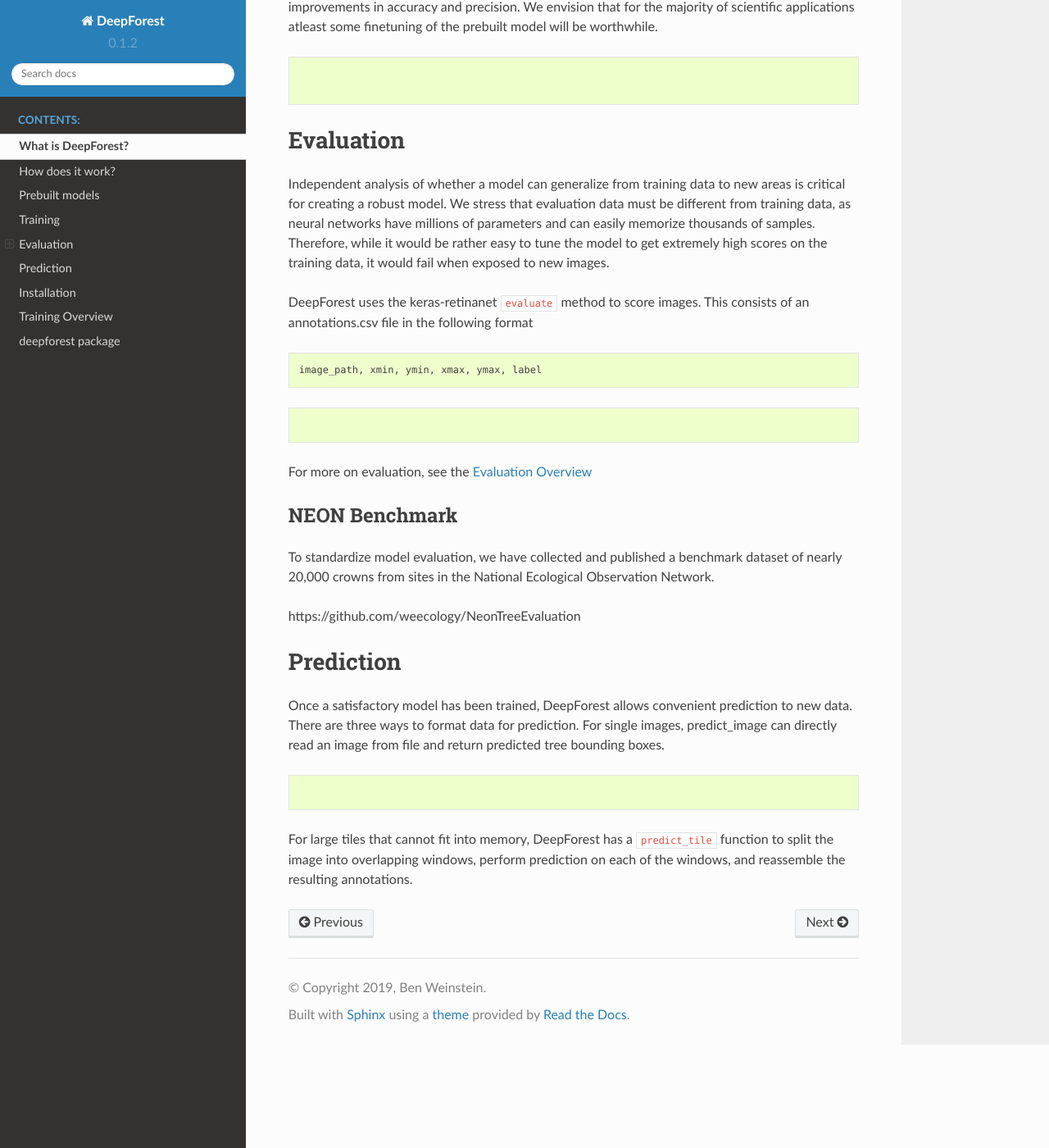
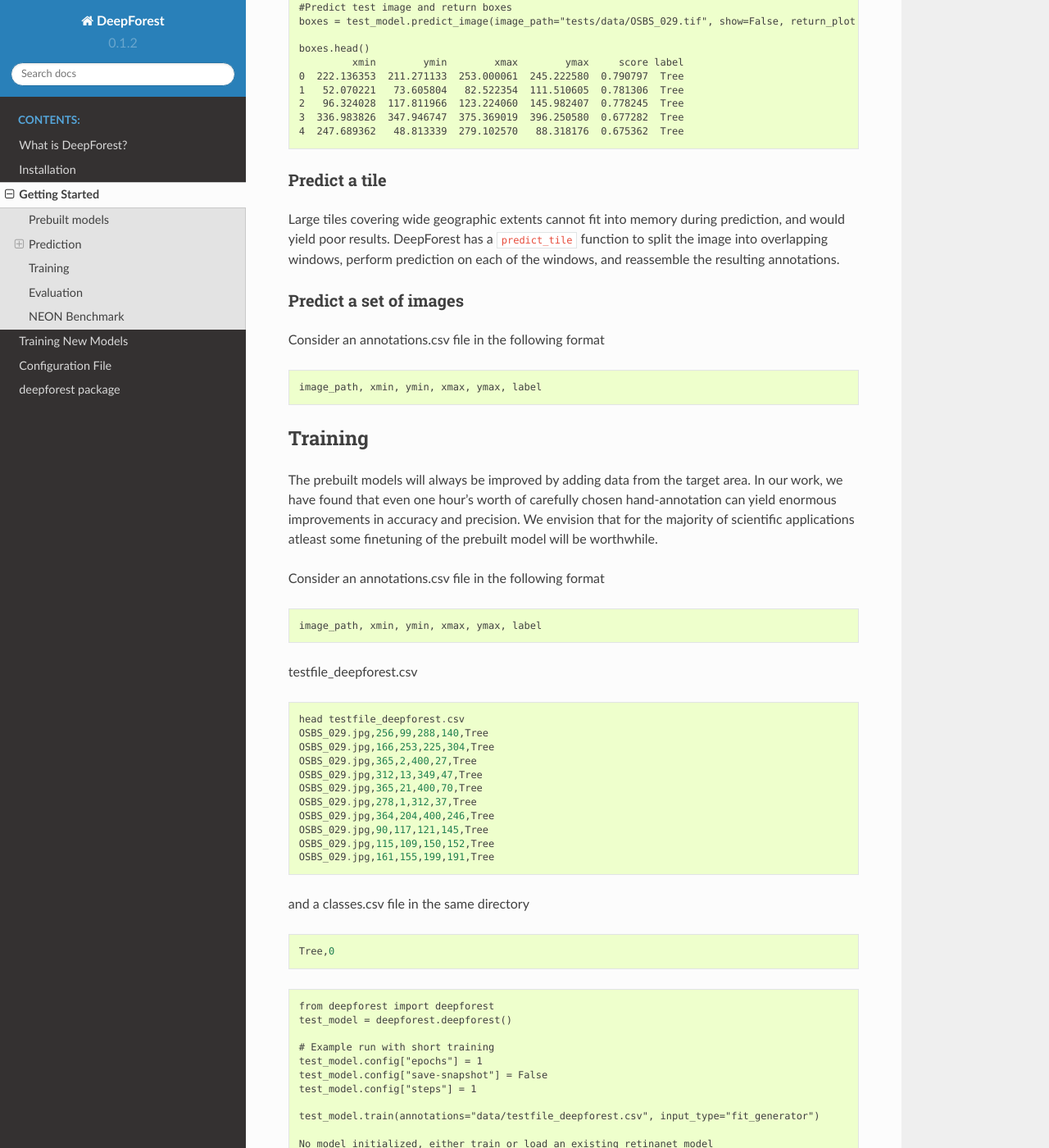
Before and after one commit to weecology/DeepForest, a Sphinx documentation site: the page built from docs/getting_started.md, in a window 1280 px wide and 1400 px high, scrolled down 898 px. Shown: the whole window at 82% size. Built offline with Sphinx 7.4.7 and the Read the Docs theme 2.0.0, drawn with Linux system fonts in a browser that asks for light colours; pages that are not in the unit, such as notebooks, are missing from menus; some of the changed text lies outside the part shown.

Commit message:
add a test image

````diff
--- a/docs/conf.py
+++ b/docs/conf.py
@@ -40,7 +40,8 @@
     'sphinx.ext.napoleon',
     'sphinx.ext.autosummary',
     'sphinx.ext.doctest',
-    'sphinx.ext.inheritance_diagram']
+    'sphinx.ext.inheritance_diagram',
+    'sphinx_markdown_tables']
 
 # Add any paths that contain templates here, relative to this directory.
 templates_path = ['_templates']
--- a/docs/getting_started.md
+++ b/docs/getting_started.md
@@ -1,11 +1,6 @@
-# What is DeepForest?
+# Getting Started
 
-DeepForest is a python package for training and predicting individual tree crowns from RGB imagery.
-
-# How does it work?
-DeepForest uses deep learning object detection networks to predict bounding boxes corresponding to individual trees in RGB imagery. DeepForest is built on a fork of the [keras-retinanet](https://github.com/fizyr/keras-retinanet) package and designed to make training models for tree detection simpler.
-
-# Prebuilt models
+## Prebuilt models
 
 DeepForest has a prebuilt model trained on data from 24 sites from the National Ecological Observation Network (https://www.neonscience.org/field-sites/field-sites-map). The prebuilt model uses a semi-supervised approach in which millions of moderate quality annotations are generated using a LiDAR unsupervised tree detection algorithm, followed by hand-annotations of RGB imagery from select sites. For more details on the modeling approach see
 
@@ -16,17 +11,103 @@
 Ben. G. Weinstein, Sergio Marconi, Stephanie A. Bohlman, Alina Zare, Ethan P. White
 bioRxiv 790071; doi: https://doi.org/10.1101/790071
 
-# Training
+## Prediction
+
+DeepForest allows convenient prediction to new data based on the pre-built model or a trained model described below. There are three ways to format data for prediction.
+
+
+### Predict a single image
+
+For single images, predict_image can directly read an image from file and return predicted tree bounding boxes.
+
+```{python}
+from deepforest import deepforest
+
+test_model = deepforest.deepforest()
+test_model.use_release()
+
+#Predict test image and return boxes
+boxes = test_model.predict_image(image_path="tests/data/OSBS_029.tif", show=False, return_plot = False)
+
+boxes.head()
+         xmin        ymin        xmax        ymax     score label
+0  222.136353  211.271133  253.000061  245.222580  0.790797  Tree
+1   52.070221   73.605804   82.522354  111.510605  0.781306  Tree
+2   96.324028  117.811966  123.224060  145.982407  0.778245  Tree
+3  336.983826  347.946747  375.369019  396.250580  0.677282  Tree
+4  247.689362   48.813339  279.102570   88.318176  0.675362  Tree
+```
+
+### Predict a tile
+Large tiles covering wide geographic extents cannot fit into memory during prediction, and would yield poor results. DeepForest has a ```predict_tile``` function to split the image into overlapping windows, perform prediction on each of the windows, and reassemble the resulting annotations.
+
+### Predict a set of images
+
+Consider an annotations.csv file in the following format
+
+```
+image_path, xmin, ymin, xmax, ymax, label
+```
+
+## Training
 
 The prebuilt models will always be improved by adding data from the target area. In our work, we have found that even one hour's worth of carefully chosen hand-annotation can yield enormous improvements in accuracy and precision. We envision that for the majority of scientific applications atleast some finetuning of the prebuilt model will be worthwhile.
 
-```{python}
-
-
+Consider an annotations.csv file in the following format
 
 ```
+image_path, xmin, ymin, xmax, ymax, label
+```
 
-# Evaluation
+testfile_deepforest.csv
+
+```
+head testfile_deepforest.csv
+OSBS_029.jpg,256,99,288,140,Tree
+OSBS_029.jpg,166,253,225,304,Tree
+OSBS_029.jpg,365,2,400,27,Tree
+OSBS_029.jpg,312,13,349,47,Tree
+OSBS_029.jpg,365,21,400,70,Tree
+OSBS_029.jpg,278,1,312,37,Tree
+OSBS_029.jpg,364,204,400,246,Tree
+OSBS_029.jpg,90,117,121,145,Tree
+OSBS_029.jpg,115,109,150,152,Tree
+OSBS_029.jpg,161,155,199,191,Tree
+```
+
+and a classes.csv file in the same directory
+
+```
+Tree,0
+```
+
+```{python}
+from deepforest import deepforest
+test_model = deepforest.deepforest()
+
+# Example run with short training
+test_model.config["epochs"] = 1
+test_model.config["save-snapshot"] = False
+test_model.config["steps"] = 1
+
+test_model.train(annotations="data/testfile_deepforest.csv", input_type="fit_generator")
+
+No model initialized, either train or load an existing retinanet model
+There are 1 unique labels: ['Tree']
+Disabling snapshot saving
+
+Training retinanet with the following args ['--backbone', 'resnet50', '--image-min-side', '800', '--multi-gpu', '1', '--epochs', '1', '--steps', '1', '--batch-size', '1', '--tensorboard-dir', 'None', '--workers', '1', '--max-queue-size', '10', '--freeze-layers', '0', '--score-threshold', '0.05', '--save-path', 'snapshots/', '--snapshot-path', 'snapshots/', '--no-snapshots', 'csv', 'data/testfile_deepforest.csv', 'data/classes.csv']
+
+Creating model, this may take a second...
+
+... [omitting model summary]
+
+Epoch 1/1
+
+1/1 [==============================] - 11s 11s/step - loss: 4.0183 - regression_loss: 2.8889 - classification_loss: 1.1294
+```
+
+## Evaluation
 
 Independent analysis of whether a model can generalize from training data to new areas is critical for creating a robust model. We stress that evaluation data must be different from training data, as neural networks have millions of parameters and can easily memorize thousands of samples. Therefore, while it would be rather easy to tune the model to get extremely high scores on the training data, it would fail when exposed to new images.
 
@@ -48,14 +129,3 @@
 To standardize model evaluation, we have collected and published a benchmark dataset of nearly 20,000 crowns from sites in the National Ecological Observation Network.
 
 https://github.com/weecology/NeonTreeEvaluation
-
-# Prediction
-
-Once a satisfactory model has been trained, DeepForest allows convenient prediction to new data. There are three ways to format data for prediction. For single images, predict_image can directly read an image from file and return predicted tree bounding boxes.
-
-```{python}
-
-
-```
-
-For large tiles that cannot fit into memory, DeepForest has a ```predict_tile``` function to split the image into overlapping windows, perform prediction on each of the windows, and reassemble the resulting annotations.
--- a/docs/index.rst
+++ b/docs/index.rst
@@ -8,9 +8,11 @@
    :maxdepth: 2
    :caption: Contents:
 
+   landing
+   installation
    getting_started
-   installation
    training
+   training_config
    source/deepforest
    modules
 
--- a/docs/training.md
+++ b/docs/training.md
@@ -1,4 +1,4 @@
-# Training Overview
+# Training New Models
 
 Our work has shown that starting training from the prebuilt model increases performance, regardless of the geographic location of your data. In the majority of cases, it will be useful for the model to have learned general tree representations that can be refined using hand annotated data.
 
--- /dev/null
+++ b/docs/training_config.md
@@ -0,0 +1,152 @@
+# Configuration File
+
+For ease of experimentation, DeepForest reads the majority of training parameters from a .yml file. This allows a user to quickly survey and change the training settings without needing to dive into the source code. Deep learning models are complex, and DeepForest tries to set reasonable defaults when possible. To get the best performance, some parameter exploration will be required for most novel applications. To track  Experiments can be tracked using a [comet_ml](comet.ml) dashboard.
+
+## Sample deepforest_config.yml
+
+```
+###
+# Config file for DeepForest module
+###
+
+### Training
+### Batch size. If multi-gpu is > 1, this is the total number of images per batch across all GPUs. Must be evenly divisible by multi-gpu.
+batch_size: 1
+### Model weights to load before training. From keras.model.save()
+weights: None
+### Retinanet backbone. See the keras-retinanet repo for options. Only resnet50 has been well explored.
+backbone: resnet50
+### Resize images to min size. Retinanet anchors may need to be remade if signficantly reducing image size.
+image-min-side: 800
+##Number of GPUs to train
+multi-gpu: 1
+#Number of full cycles of the input data to train
+epochs: 1
+#Validation annotations. If training using fit_generator, these will be evaluated as a callback at the end of each epoch.
+validation_annotations: None
+###Freeze layers. Used for model finetuning, freeze the bottom n layers.
+freeze_layers: 0
+###Freeze resnet backbone entirely.
+freeze_resnet: False
+
+###Evaluation
+###Score threshold, above which bounding boxes are included in evaluation predictions
+score_threshold: 0.05
+
+#Keras fit_generator methods, these do not apply to tfrecords input_type
+multiprocessing: False
+workers: 1
+max_queue_size: 10
+random_transform: True
+
+#save snapshot and images
+###Whether to save snapshots at the end of each epoch
+save-snapshot: False
+#Save directory for images and snapshots
+save_path: snapshots/
+snapshot_path: snapshots/
+```
+
+## Training parameters
+
+These parameters effect training specifications.
+
+### batch_size: 1
+
+Neural networks are often trained in batches of images, since the entire dataset is too large to read into memory at once. The size of these batches effects both the speed of training (larger batches train faster) and the stability of training (larger batches lead to more consistent results). The default batch_size of 1 is chosen because it is not possible to anticipate the available memory. Increase where possible. Typically batch sizes are evenly divisible by the size of the entire dataset.
+
+** Note on batch_size: If using ```multi-gpu > 1```, batch_size refers to the total number of samples across all GPUs. For example, a ```batch_size: 18``` for ```multi-gpu: 3``` would produces 3 batches of 6 images, one set for each GPU. batch_size must therefore be larger than ```multi-gpu``` and evenly divisible.
+
+### weights: None
+
+Neural networks consist of a set of matrix weights that are updated during model training. Starting from scratch with randomly initialized weights can significantly slow down training and decrease model performance. The ```weights:``` parameter allows you to start from previously saved weights, either from prebuilt models or from a custom session.
+
+Saving example:
+```
+
+
+```
+
+### backbone: resnet50
+
+This is the keras retinanet backbone documented:
+
+DeepForest has only been tested on resnet50 backbone.
+
+### image-min-side: 800
+
+Object detection algorithms, such as retinanets, work by specifying anchor boxes to predict objects. This means that the scale and size of boxes should be consistent between training and prediction. To ensure that the bounding boxes fit the image, all images are resized before training and prediction. For example, ```image-min-side: 800``` means that the smallest input image side would be resized to 800 pixels. This is a sensitive parameter and one that may need evaluation when training new data. Images that are too small will miss small trees, such they are outside the expected box size. Images that are too big will not fit in memory.
+
+### multi-gpu: 1
+
+Number of GPUs to run. Ignored if running on CPU, which is automatically detected by tensorflow. As multi-gpu increases, pay close attention to the batch_size, which must be evenly divisible and greater or equal to the number of GPUs. Multi-gpu will yield significant training gains for very large training datasets. See training.md##-Training Hardware for more discussion.
+
+### epochs: 1
+
+Number of times to show each image during training. At the end of an epoch, model checkpoint will save current weights if ```save-snapshot: True```. It is difficult to anticipate a default setting form epochs, which will vary heavily on whether model is being trained from scratch (more epochs), is very similar to target prediction data (more epochs) or is likely to overfit (fewer epochs).
+
+### freeze_layers: 0
+
+Current deprecated. Option to freeze a portion of convolutional layers of the model supplied in the ```weights:``` parameter.
+
+### freeze_resnet: False
+
+Whether to allow training on the resnet background. Advanced feature for fine-tuning. If the target evaluation data is similar to the data in the ```weights: <path_to_file.h5>```, option to turn off classifiction training. Learn more about [finetuning](https://flyyufelix.github.io/2016/10/03/fine-tuning-in-keras-part1.html), and the [retinanet architecture](https://towardsdatascience.com/object-detection-on-aerial-imagery-using-retinanet-626130ba2203)
+
+### score_threshold: 0.05
+
+Each bounding box comes with a probability score. Higher scores equates to more confidence in the bounding box label and extent. The ```score_threshold``` instructs keras-retinanet to ignore boxes below the threshold during model evaluation. For trees, we have found that these scores tend to be quite low compared to more conventional cases.
+
+## Keras fit_generator methods
+
+These methods are not often changed unless experimenting with increasing training speed.
+
+### multiprocessing: False
+
+Turn multiprocessing on (True) or off (False) during keras fit_generator methods. See
+
+[https://keras.io/models/sequential/#fit_generator]
+
+### workers: 1
+
+Number of parallel workers in fit_generator
+
+[https://keras.io/models/sequential/#fit_generator]
+
+### max_queue_size: 10
+
+Number of images to queue in fit_generator
+
+[https://keras.io/models/sequential/#fit_generator]
+
+### random_transform: True
+
+Data augmentations following keras-retinanet. In the fit_generator method, each annotation can be augmented. May be useful for small datasets.
+
+See [the retinanet repo](https://github.com/fizyr/keras-retinanet/blob/5524619f91699732ba24c6f52fb9e4b0b780b019/keras_retinanet/utils/transform.py#L27) for source of transformations.
+
+## Validation
+
+### validation_annotations: None
+
+At the end of each epoch, DeepForest can evaluate a file of annotations and return the mean average precision. ```validation_annotations: <path_to_file.h5>``` should point to a headerless .csv file in the following format
+
+```
+image_path, xmin, ymin, xmax, ymax, label
+```
+
+For more information on formatting data see training.md##-Gather-annotations
+
+### save-snapshot: False
+
+Whether to save a snapshot of model weights at the end of each epoch. This is useful for restarting training or saving a prediction model.
+
+see [https://keras.io/callbacks/#ModelCheckpoint]
+
+### save_path: snapshots/
+
+Path on disk to save images if validation_annotations is not ```None```.
+
+### snapshot_path: snapshots/
+
+Path on disk to save snapshots if ```save-snapshot: True```
--- a/environment.yml
+++ b/environment.yml
@@ -25,3 +25,4 @@
     - slidingwindow
     - keras==2.3.0
     - tensorflow==1.14
+    - sphinx-markdown-tables
````
Also changed, not shown: docs/landing.md (added, +19 -0 lines), 4 other files.
